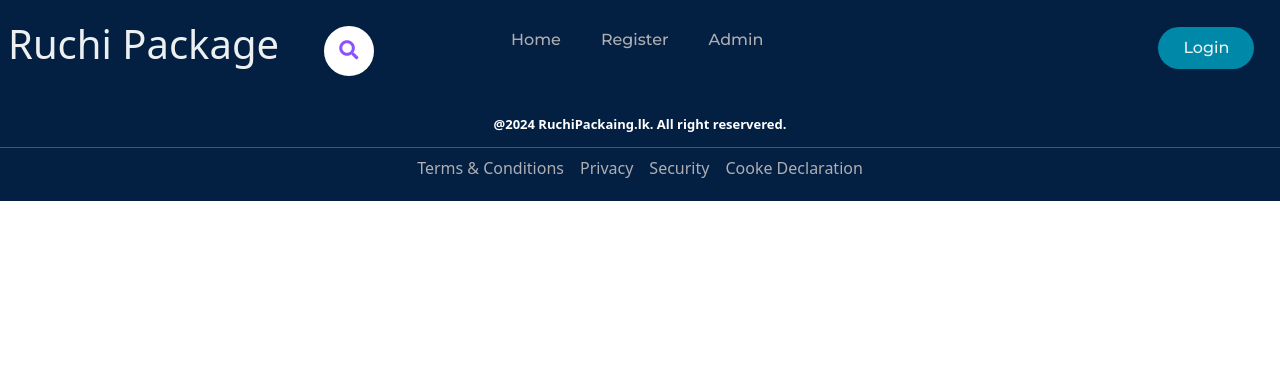
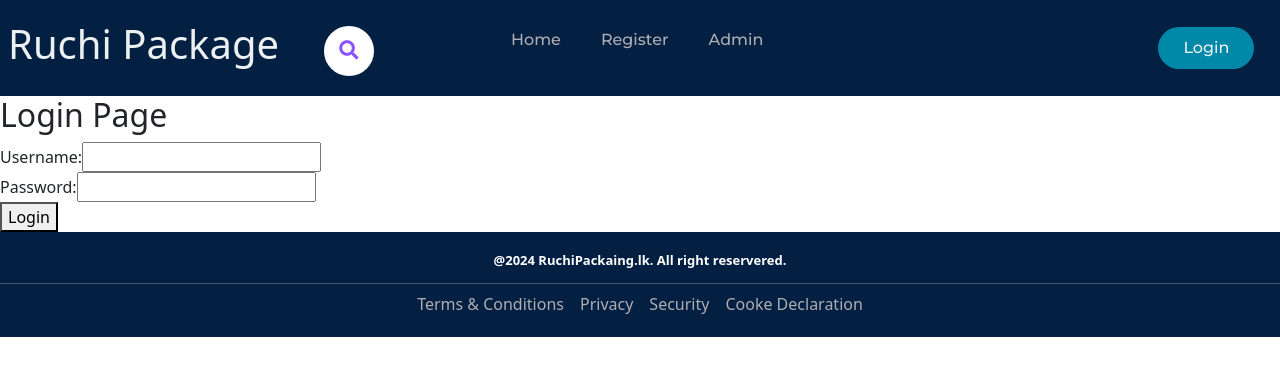
Before and after one commit to thassara/MERN, a React (Create React App) app in the folder frontend/: page /CustomerLogin in a window 1280 px wide. Shown: the top 376 px of the page. Built offline with nearby package versions, Linux system fonts and the light colour scheme.

Commit message:
Dummy login tika

```diff
--- a/frontend/src/App.js
+++ b/frontend/src/App.js
@@ -3,7 +3,13 @@ import './App.css';
 import Header from './compoments/Header';
 import Footer from './compoments/Footer';
 import Intro from './compoments/Intro';
+import CustomerLogin from './compoments/Login/CustomerLogin';
+import CustomerProfile from './compoments/Customer/CustomerProfileOne';
 import AdminChoose from './compoments/AdminChoose';
+import GMLogin from './compoments/Login/GMLogin';
+import DMLogin from './compoments/Login/DMLogin';
+import PMLogin from './compoments/Login/PMLogin';
+import SMLogin from './compoments/Login/SMLogin';
 import GMChoose from './compoments/GMChoose';
 import DMChoose from './compoments/DMChoose';
 import PMChoose from './compoments/PMChoose';
@@ -25,7 +31,13 @@ function App() {
         <Routes>
         <Route path="/" element={<Intro />} />
         <Route path="/*" element={<Outlet />}/>
+        <Route path="/CustomerLogin" element={<CustomerLogin/>}/>
+        <Route path="/CustomerProfile" element={<CustomerProfile/>}/>
         <Route path="/AdminChoose" element={<AdminChoose/>}/>
+        <Route path="/AdminChoose/GMLogin" element={<GMLogin/>}/>
+        <Route path="/AdminChoose/DMLogin" element={<DMLogin/>}/>
+        <Route path="/AdminChoose/PMLogin" element={<PMLogin/>}/>
+        <Route path="/AdminChoose/SMLogin" element={<SMLogin/>}/>
         <Route path="/AdminChoose/GMChoose" element={<GMChoose/>}/>
         <Route path="/AdminChoose/DMChoose" element={<DMChoose/>}/>
         <Route path="/AdminChoose/PMChoose" element={<PMChoose/>}/>
@@ -43,5 +55,4 @@ function App() {
     </Router>
   );
 }
-// hello vhhh
 export default App;
--- a/frontend/src/compoments/AdminChoose.js
+++ b/frontend/src/compoments/AdminChoose.js
@@ -1,12 +1,11 @@
 import React from 'react';
-import { Link } from 'react-router-dom';
 import { useNavigate } from 'react-router-dom';
 
 function AdminChoose() {
   const navigate = useNavigate();
 
   const handleNavigate = (path) => {
-    navigate(`/Adminchoose${path}`);
+    navigate(`/AdminChoose${path}`);
   };
   return (
         <div>
@@ -37,10 +36,10 @@ function AdminChoose() {
             </style>
           </div>
           <div  className ="ACTileLayout">
-            <button className="tilesAdmin" onClick={() => handleNavigate('/GMChoose')}>General Manager</button>
-            <button className="tilesAdmin" onClick={() => handleNavigate('/DMChoose')}>Deputy Manager</button>
-            <button className="tilesAdmin" onClick={() => handleNavigate('/PMChoose')}>Plant Manager</button>
-            <button className="tilesAdmin" onClick={() => handleNavigate('/StockDashBoard')}>Stock Manager</button>
+            <button className="tilesAdmin" onClick={() => handleNavigate('/GMLogin')}>General Manager</button>
+            <button className="tilesAdmin" onClick={() => handleNavigate('/DMLogin')}>Deputy Manager</button>
+            <button className="tilesAdmin" onClick={() => handleNavigate('/PMLogin')}>Plant Manager</button>
+            <button className="tilesAdmin" onClick={() => handleNavigate('/SMLogin')}>Stock Manager</button>
           </div>
         </div>
 
--- /dev/null
+++ b/frontend/src/compoments/Customer/CustomerProfileOne.js
@@ -0,0 +1,23 @@
+import React from 'react';
+
+function CustomerProfile() {
+  return (
+    <div>
+        <div>
+          <style>
+            {`
+            .ClassName
+
+            }
+          `}
+
+          </style>
+        </div>
+        <h1>THis is the Customer profile for the customer</h1>
+
+
+      </div>
+
+  );
+}
+export default CustomerProfile;
--- a/frontend/src/compoments/Header.js
+++ b/frontend/src/compoments/Header.js
@@ -2,8 +2,14 @@ import React from "react";
 import 'bootstrap/dist/css/bootstrap.min.css';
 import 'bootstrap/dist/js/bootstrap.bundle.min';
 import '../style/Comman css/Header.css';
+import { useNavigate } from 'react-router-dom';
 
 function Header() {
+    const navigate = useNavigate();
+
+    const handleNavigate = (path) => {
+    navigate(`${path}`);
+  };
     return (
         <div className="hed">
             <header>
@@ -19,7 +25,7 @@ function Header() {
                         <li><a href="/AdminChoose">Admin</a></li>
                     </ul>
                 </nav>
-                <button className="cta" href = "" >Login</button>
+                <button className="cta" onClick={() => handleNavigate('/CustomerLogin')}>Login</button>
             </header>
         </div>
     );
--- /dev/null
+++ b/frontend/src/compoments/Login/CustomerLogin.js
@@ -0,0 +1,47 @@
+import React, { useState } from 'react';
+import { useNavigate } from 'react-router-dom';
+
+function CustomerLogin({ onLogin, userType }) {
+  const [username, setUsername] = useState('');
+  const [password, setPassword] = useState('');
+
+  const navigate = useNavigate();
+
+  const handleLogin = (e) => {
+    e.preventDefault(); // Prevent the default login
+
+    // Dummy logic (need replace in backend)
+    if (username && password) {
+      navigate('/CustomerProfile'); // Redirect to CustomerDashBoardOne
+    }
+  };
+
+  return (
+    <div>
+      <h2>{userType} Login Page</h2>
+      <form onSubmit={handleLogin}>
+        <div>
+          <label>Username:</label>
+          <input
+            type="text"
+            value={username}
+            onChange={(e) => setUsername(e.target.value)}
+            required
+          />
+        </div>
+        <div>
+          <label>Password:</label>
+          <input
+            type="password"
+            value={password}
+            onChange={(e) => setPassword(e.target.value)}
+            required
+          />
+        </div>
+        <button type="submit">Login</button>
+      </form>
+    </div>
+  );
+}
+
+export default CustomerLogin;
--- /dev/null
+++ b/frontend/src/compoments/Login/DMLogin.js
@@ -0,0 +1,47 @@
+import React, { useState } from 'react';
+import { useNavigate } from 'react-router-dom';
+
+function DMLogin({ onLogin, userType }) {
+  const [username, setUsername] = useState('');
+  const [password, setPassword] = useState('');
+
+  const navigate = useNavigate();
+
+  const handleLogin = (e) => {
+    e.preventDefault(); // Prevent the default login
+
+    // Dummy logic (need replace in backend)
+    if (username && password) {
+      navigate('/AdminChoose/DMChoose'); // Redirection
+    }
+  };
+
+  return (
+    <div>
+      <h2>{userType} Login Page</h2>
+      <form onSubmit={handleLogin}>
+        <div>
+          <label>Username:</label>
+          <input
+            type="text"
+            value={username}
+            onChange={(e) => setUsername(e.target.value)}
+            required
+          />
+        </div>
+        <div>
+          <label>Password:</label>
+          <input
+            type="password"
+            value={password}
+            onChange={(e) => setPassword(e.target.value)}
+            required
+          />
+        </div>
+        <button type="submit">Login</button>
+      </form>
+    </div>
+  );
+}
+
+export default DMLogin;
--- /dev/null
+++ b/frontend/src/compoments/Login/GMLogin.js
@@ -0,0 +1,47 @@
+import React, { useState } from 'react';
+import { useNavigate } from 'react-router-dom';
+
+function GMLogin({ onLogin, userType }) {
+  const [username, setUsername] = useState('');
+  const [password, setPassword] = useState('');
+
+  const navigate = useNavigate();
+
+  const handleLogin = (e) => {
+    e.preventDefault(); // Prevent the default login
+
+    // Dummy logic (need replace in backend)
+    if (username && password) {
+      navigate('/AdminChoose/GMChoose'); // Redirection
+    }
+  };
+
+  return (
+    <div>
+      <h2>{userType} Login Page</h2>
+      <form onSubmit={handleLogin}>
+        <div>
+          <label>Username:</label>
+          <input
+            type="text"
+            value={username}
+            onChange={(e) => setUsername(e.target.value)}
+            required
+          />
+        </div>
+        <div>
+          <label>Password:</label>
+          <input
+            type="password"
+            value={password}
+            onChange={(e) => setPassword(e.target.value)}
+            required
+          />
+        </div>
+        <button type="submit">Login</button>
+      </form>
+    </div>
+  );
+}
+
+export default GMLogin;
--- /dev/null
+++ b/frontend/src/compoments/Login/PMLogin.js
@@ -0,0 +1,47 @@
+import React, { useState } from 'react';
+import { useNavigate } from 'react-router-dom';
+
+function PMLogin({ onLogin, userType }) {
+  const [username, setUsername] = useState('');
+  const [password, setPassword] = useState('');
+
+  const navigate = useNavigate();
+
+  const handleLogin = (e) => {
+    e.preventDefault(); // Prevent the default login
+
+    // Dummy logic (need replace in backend)
+    if (username && password) {
+      navigate('/AdminChoose/PMChoose'); // Redirection
+    }
+  };
+
+  return (
+    <div>
+      <h2>{userType} Login Page</h2>
+      <form onSubmit={handleLogin}>
+        <div>
+          <label>Username:</label>
+          <input
+            type="text"
+            value={username}
+            onChange={(e) => setUsername(e.target.value)}
+            required
+          />
+        </div>
+        <div>
+          <label>Password:</label>
+          <input
+            type="password"
+            value={password}
+            onChange={(e) => setPassword(e.target.value)}
+            required
+          />
+        </div>
+        <button type="submit">Login</button>
+      </form>
+    </div>
+  );
+}
+
+export default PMLogin;
--- /dev/null
+++ b/frontend/src/compoments/Login/SMLogin.js
@@ -0,0 +1,47 @@
+import React, { useState } from 'react';
+import { useNavigate } from 'react-router-dom';
+
+function SMLogin({ onLogin, userType }) {
+  const [username, setUsername] = useState('');
+  const [password, setPassword] = useState('');
+
+  const navigate = useNavigate();
+
+  const handleLogin = (e) => {
+    e.preventDefault(); // Prevent the default login
+
+    // Dummy logic (need replace in backend)
+    if (username && password) {
+      navigate('/AdminChoose/StockDashBoard'); // Redirect
+    }
+  };
+
+  return (
+    <div>
+      <h2>{userType} Login Page</h2>
+      <form onSubmit={handleLogin}>
+        <div>
+          <label>Username:</label>
+          <input
+            type="text"
+            value={username}
+            onChange={(e) => setUsername(e.target.value)}
+            required
+          />
+        </div>
+        <div>
+          <label>Password:</label>
+          <input
+            type="password"
+            value={password}
+            onChange={(e) => setPassword(e.target.value)}
+            required
+          />
+        </div>
+        <button type="submit">Login</button>
+      </form>
+    </div>
+  );
+}
+
+export default SMLogin;
```
Also changed, not shown: frontend/src/compoments/Customer/New Text Document.txt (deleted).
